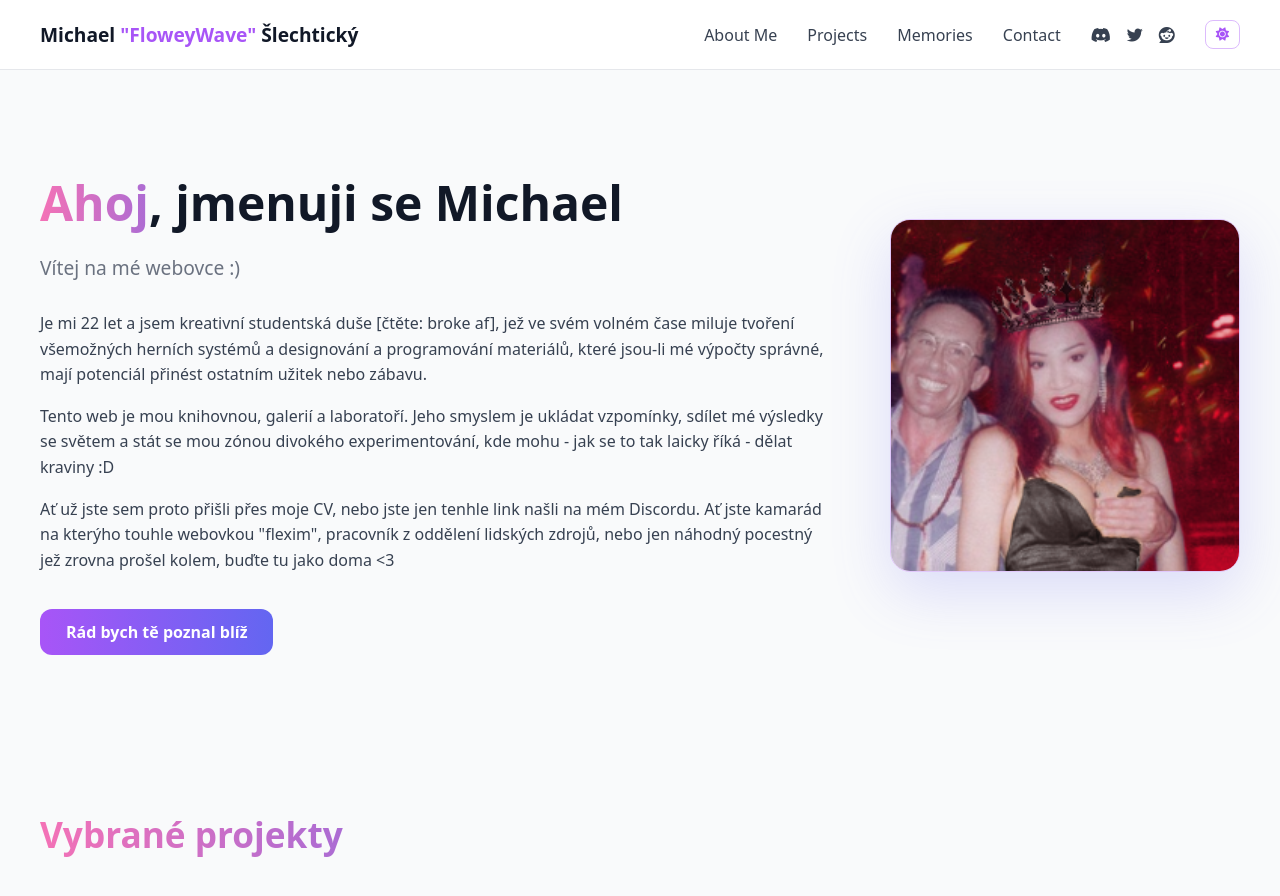
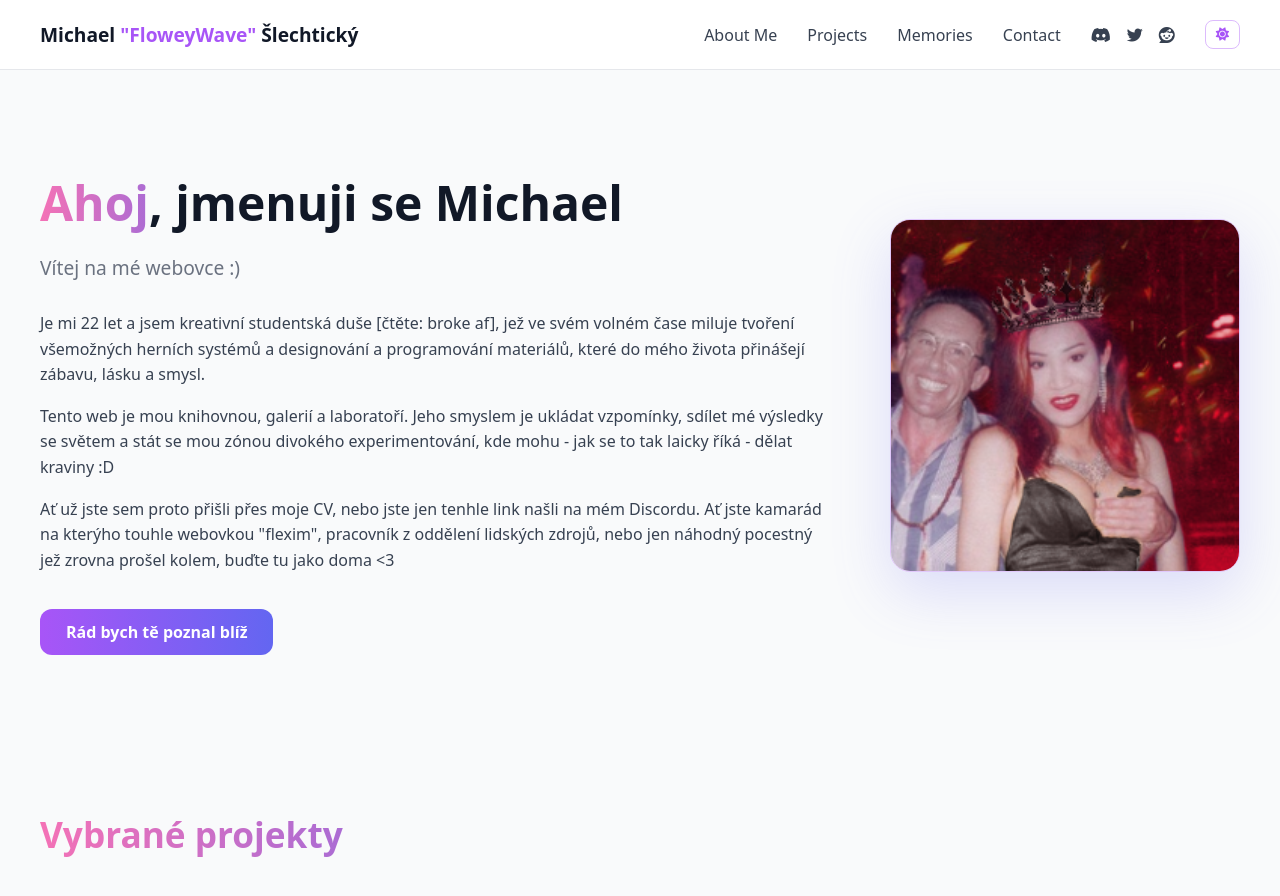
Before and after one commit to FloweyWave2/floweywave2.github.io, a Jekyll site: the page built from index.html, in a window 1280 px wide and 900 px high. Shown: the top 896 px of the window. Built offline with Jekyll 4.4.1, drawn with Linux system fonts in a browser that asks for light colours.

Commit message:
Update index.html

```diff
--- a/index.html
+++ b/index.html
@@ -14,7 +14,7 @@ title: Domů
             <div class="hero-description">
                 <p>
                     Je mi 22 let a jsem kreativní studentská duše [čtěte: broke af], jež ve svém volném čase miluje tvoření všemožných herních systémů a
-                    designování a programování materiálů, které jsou-li mé výpočty správné, mají potenciál přinést ostatním užitek nebo zábavu.
+                    designování a programování materiálů, které do mého života přinášejí zábavu, lásku a smysl.
                 </p>
 
                 <p>
```
